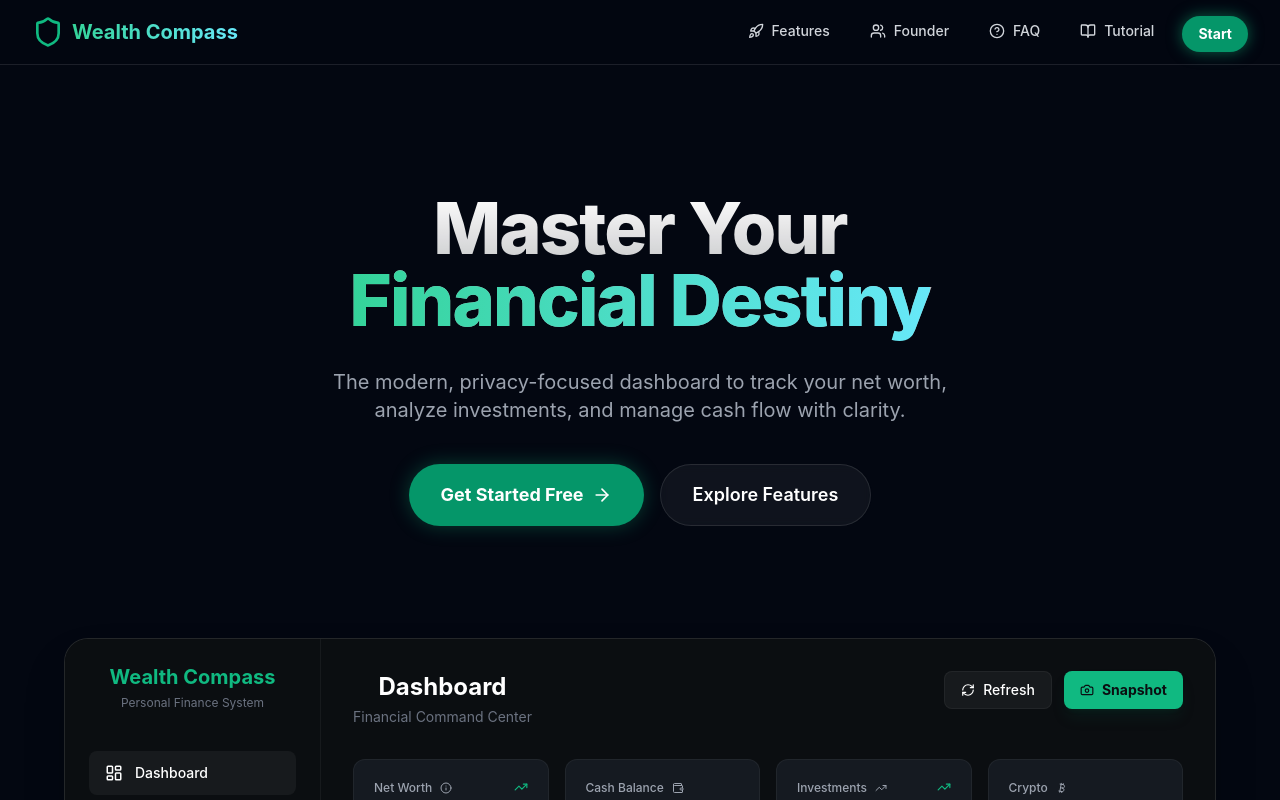
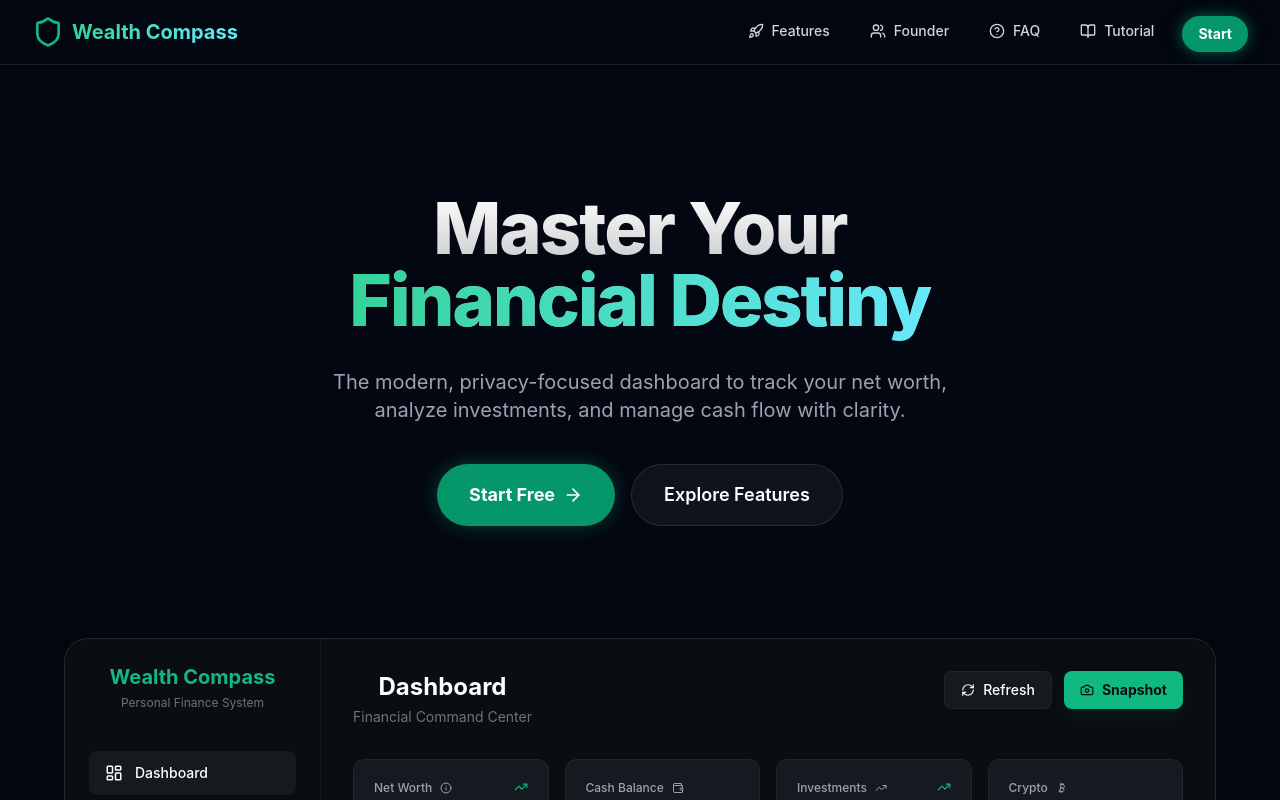
Before and after one commit to simo-hue/wealth-compass, a React (Vite) app: page / in a window 1280 px wide. Shown: the top 800 px of the page. Built offline with nearby package versions, Linux system fonts and the light colour scheme.

Commit message:
feat: rename Home page button to Start Free and redirect to /tutorial

```diff
--- a/src/pages/Home.tsx
+++ b/src/pages/Home.tsx
@@ -28,14 +28,12 @@ export const Home = () => {
                         </p>
 
                         <div className="flex flex-col sm:flex-row justify-center gap-4">
-                            <a
-                                href="https://github.com/simo-hue/wealth-compass"
-                                target="_blank"
-                                rel="noopener noreferrer"
+                            <Link
+                                to="/tutorial"
                                 className="px-8 py-4 rounded-full bg-emerald-600 hover:bg-emerald-700 text-white font-bold text-lg transition-all shadow-[0_0_20px_rgba(16,185,129,0.3)] hover:shadow-[0_0_30px_rgba(16,185,129,0.5)] flex items-center justify-center gap-2"
                             >
-                                Get Started Free <ArrowRight className="h-5 w-5" />
-                            </a>
+                                Start Free <ArrowRight className="h-5 w-5" />
+                            </Link>
                             <Link
                                 to="/features"
                                 className="px-8 py-4 rounded-full bg-white/5 hover:bg-white/10 text-white font-semibold text-lg border border-white/10 transition-colors backdrop-blur-sm"
```
Also changed, not shown: 2 other files (tests, documents, lock files or other folders).
